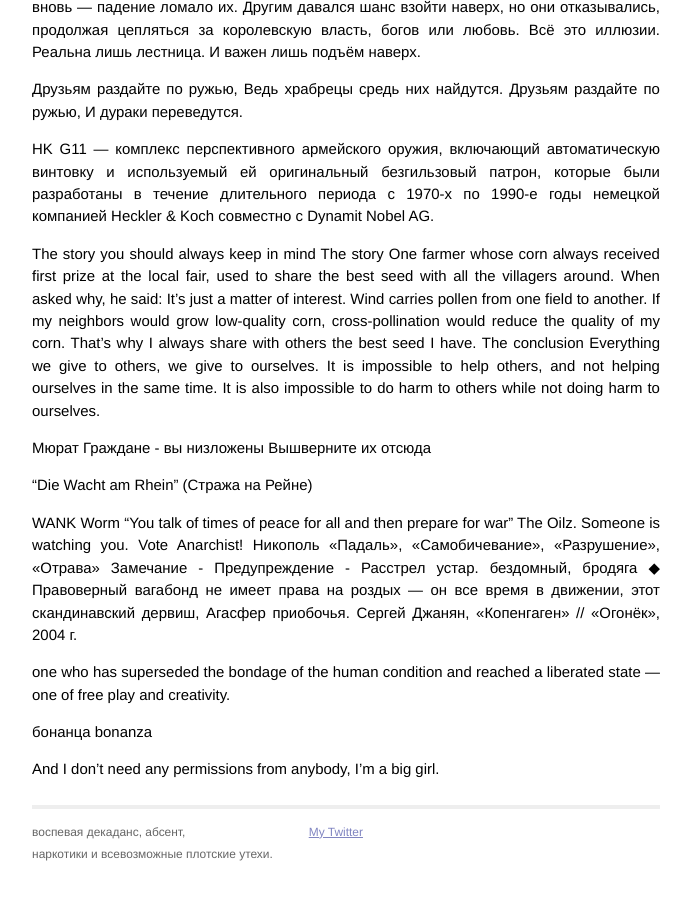
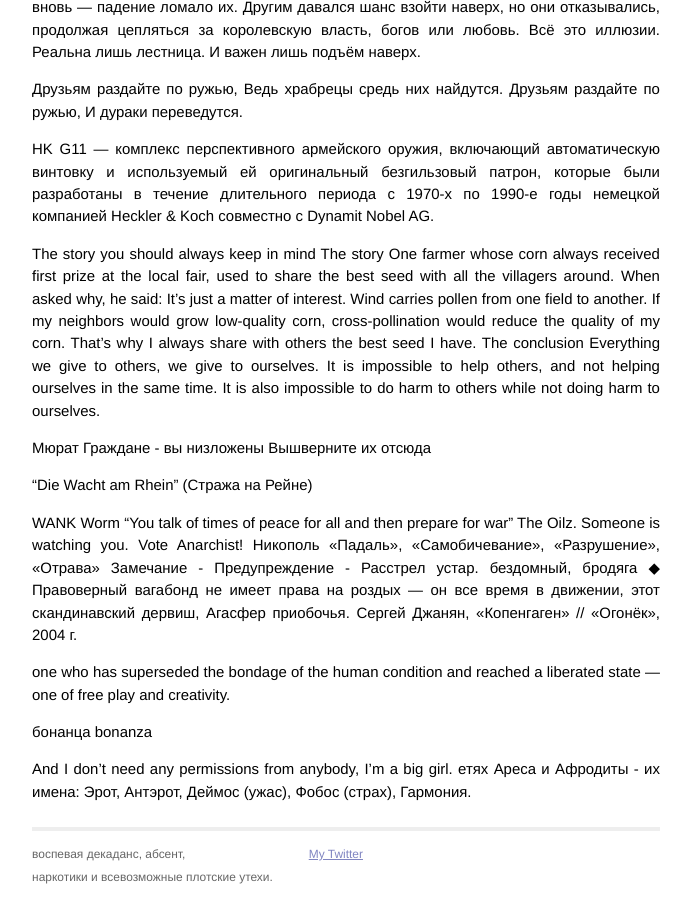
Before and after one commit to Toboe/thule, a Jekyll site: the page built from _posts/citata/2013-07-19-Words.markdown, in a window 1280 px wide and 900 px high, scrolled down 14070 px. Shown: the whole window, without its empty margins (294-985 px from the left). Built offline with Jekyll 4.4.1, drawn with Linux system fonts in a browser that asks for light colours; Markdown is read by kramdown in place of the engine named in the settings; before the commit the page ends 14948 px from its top, so only the background shows below that.

Commit message:
From Cybo

```diff
--- a/_posts/citata/2013-07-19-Words.markdown
+++ b/_posts/citata/2013-07-19-Words.markdown
@@ -639,3 +639,4 @@ one who has superseded the bondage of the human condition and reached a liberate
 
 бонанца bonanza
 > And I don't need any permissions from anybody, I'm a big girl.
+етях Ареса и Афродиты - их имена: Эрот, Антэрот, Деймос (ужас), Фобос (страх), Гармония.
```
Also changed, not shown: 1 other file.
